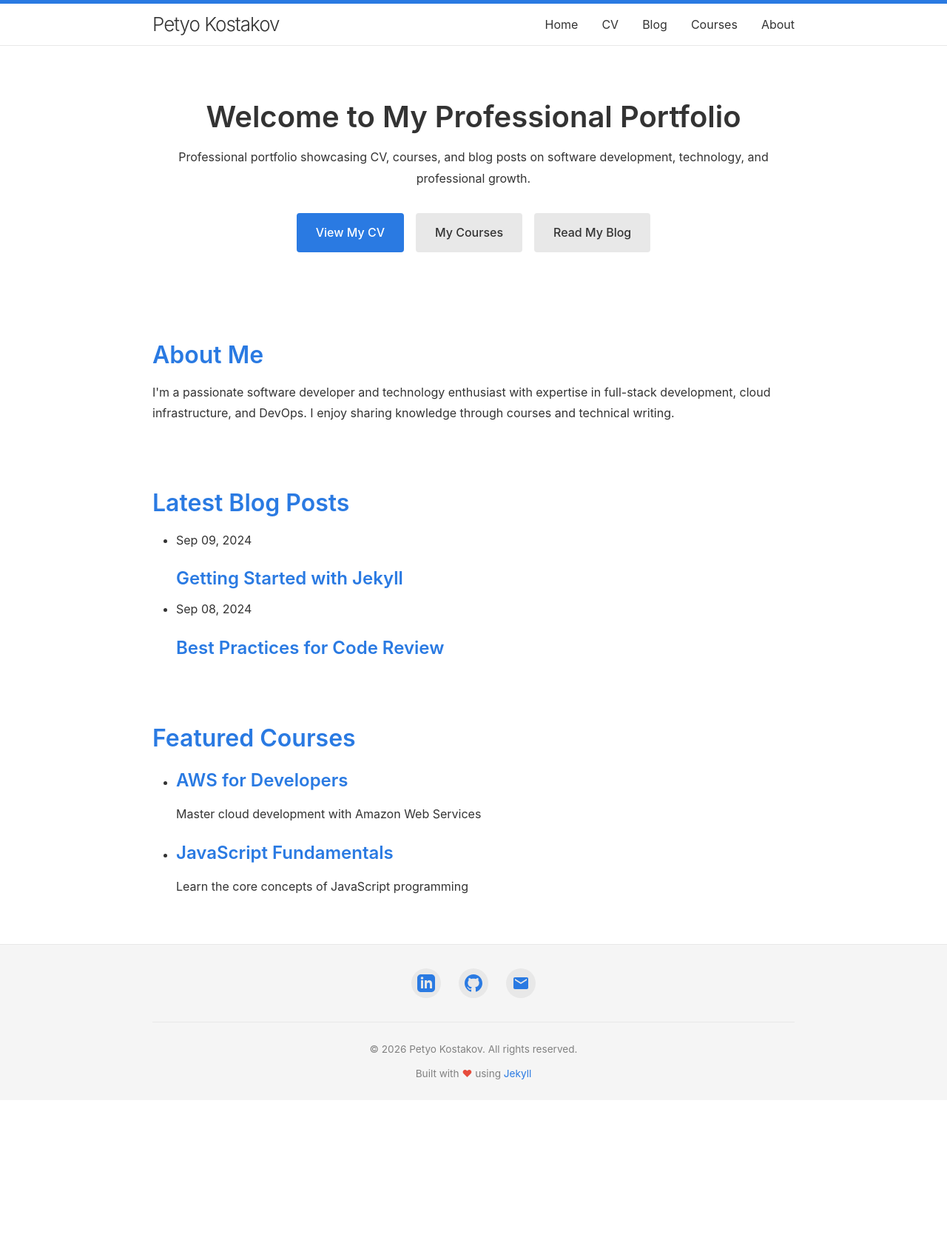
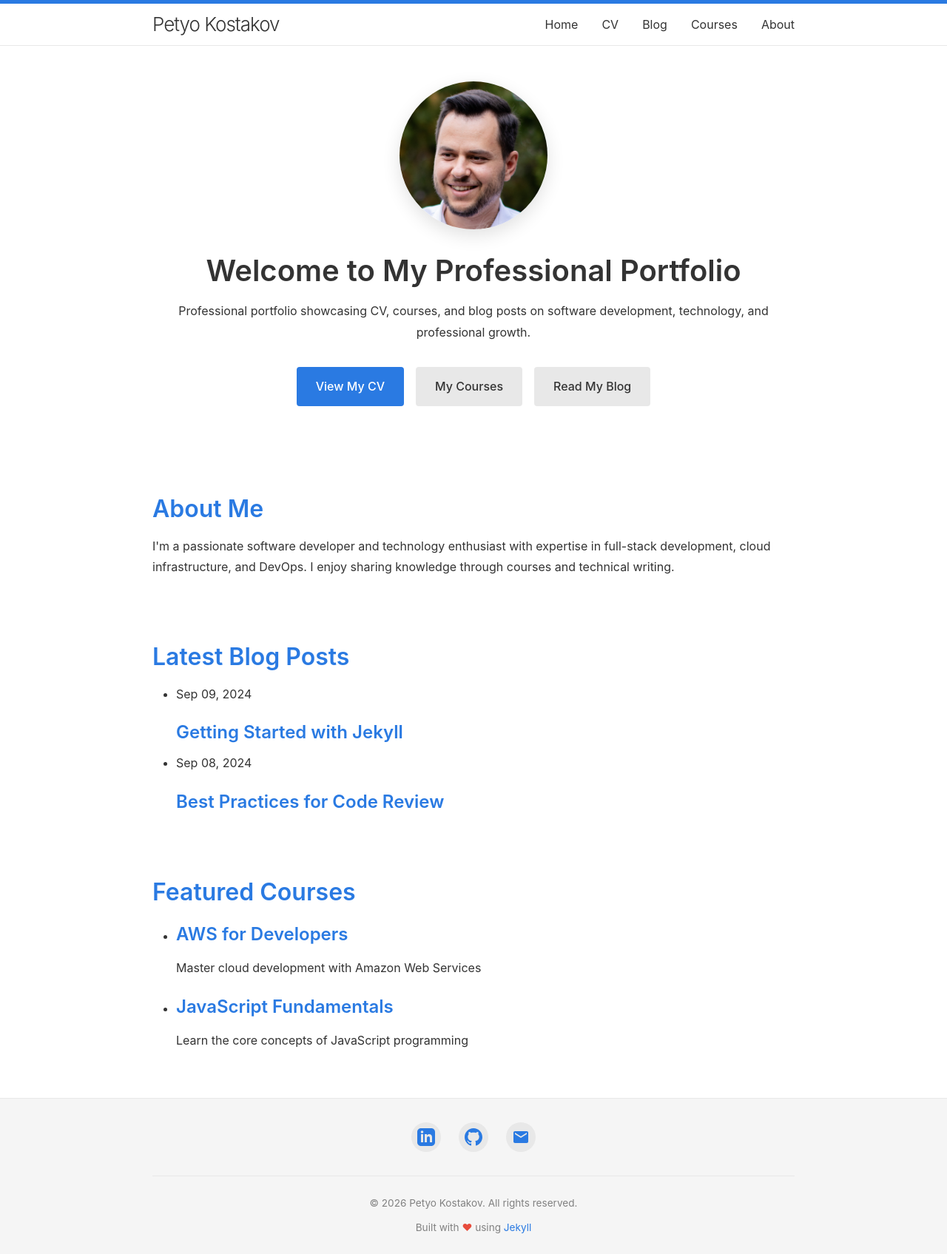
Before and after one commit to PetyoKostakov/PetyoKostakov.github.io, a Jekyll site: the page built from index.md, in a window 1280 px wide. Shown: the whole page at 74% size. Built offline with Jekyll 4.4.1, drawn with Linux system fonts in a browser that asks for light colours; before the commit the page ends 1487 px from its top, so only the background shows below that.

Commit message:
Profile picture to site

```diff
--- a/_config.yml
+++ b/_config.yml
@@ -9,6 +9,7 @@ description: >-
   technology, and professional growth.
 baseurl: ""
 url: "https://petyokostakov.github.io"
+image: /assets/PetyoKostakovProfile.jpg
 twitter_username:
 github_username: PetyoKostakov
 linkedin_username: petyokostakov
--- a/assets/main.css
+++ b/assets/main.css
@@ -363,6 +363,33 @@ img {
   margin: 1.5rem 0;
 }
 
+/* Profile photo (shared by homepage hero and About page) */
+.profile-photo {
+  width: 180px;
+  height: 180px;
+  border-radius: 50%;
+  object-fit: cover;
+  object-position: center;
+  display: block;
+  margin: 0 auto 1.5rem;
+  border: none;
+  box-shadow: 0 8px 24px rgba(0, 0, 0, 0.12);
+}
+
+.profile-photo--hero {
+  width: 200px;
+  height: 200px;
+  margin-bottom: 2rem;
+}
+
+@media (max-width: 768px) {
+  .profile-photo,
+  .profile-photo--hero {
+    width: 140px;
+    height: 140px;
+  }
+}
+
 /* ==================== TABLES ==================== */
 
 table {
--- a/index.md
+++ b/index.md
@@ -3,6 +3,12 @@ layout: default
 ---
 
 <div class="home-hero">
+  <img
+    class="profile-photo profile-photo--hero"
+    src="{{ '/assets/PetyoKostakovProfile.jpg' | relative_url }}"
+    alt="{{ site.title | escape }}"
+    width="200"
+    height="200">
   <h1>Welcome to My Professional Portfolio</h1>
   <p>{{ site.description }}</p>
 
```
Also changed, not shown: about.md (+7 -0 lines), assets/PetyoKostakovProfile.jpg (added).
